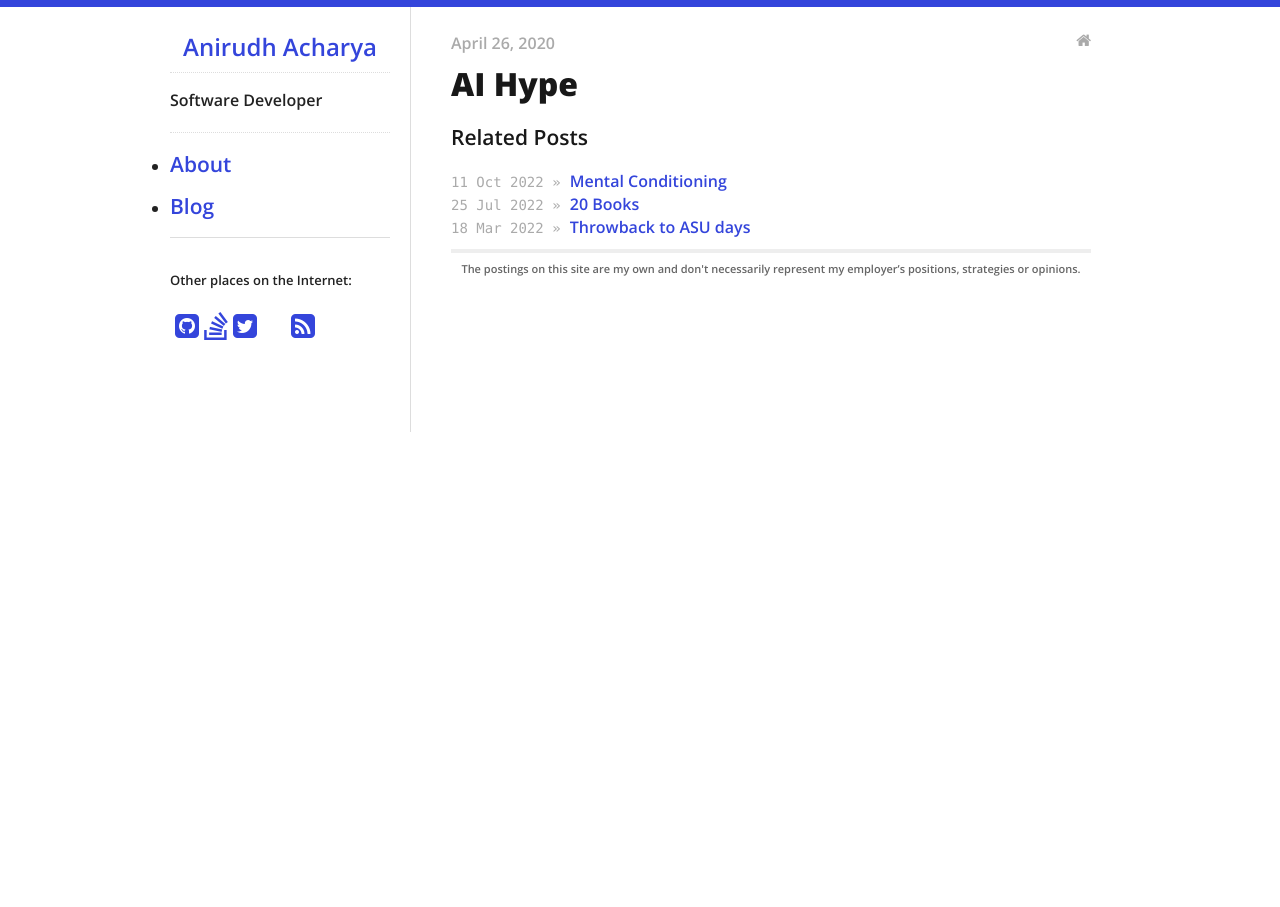
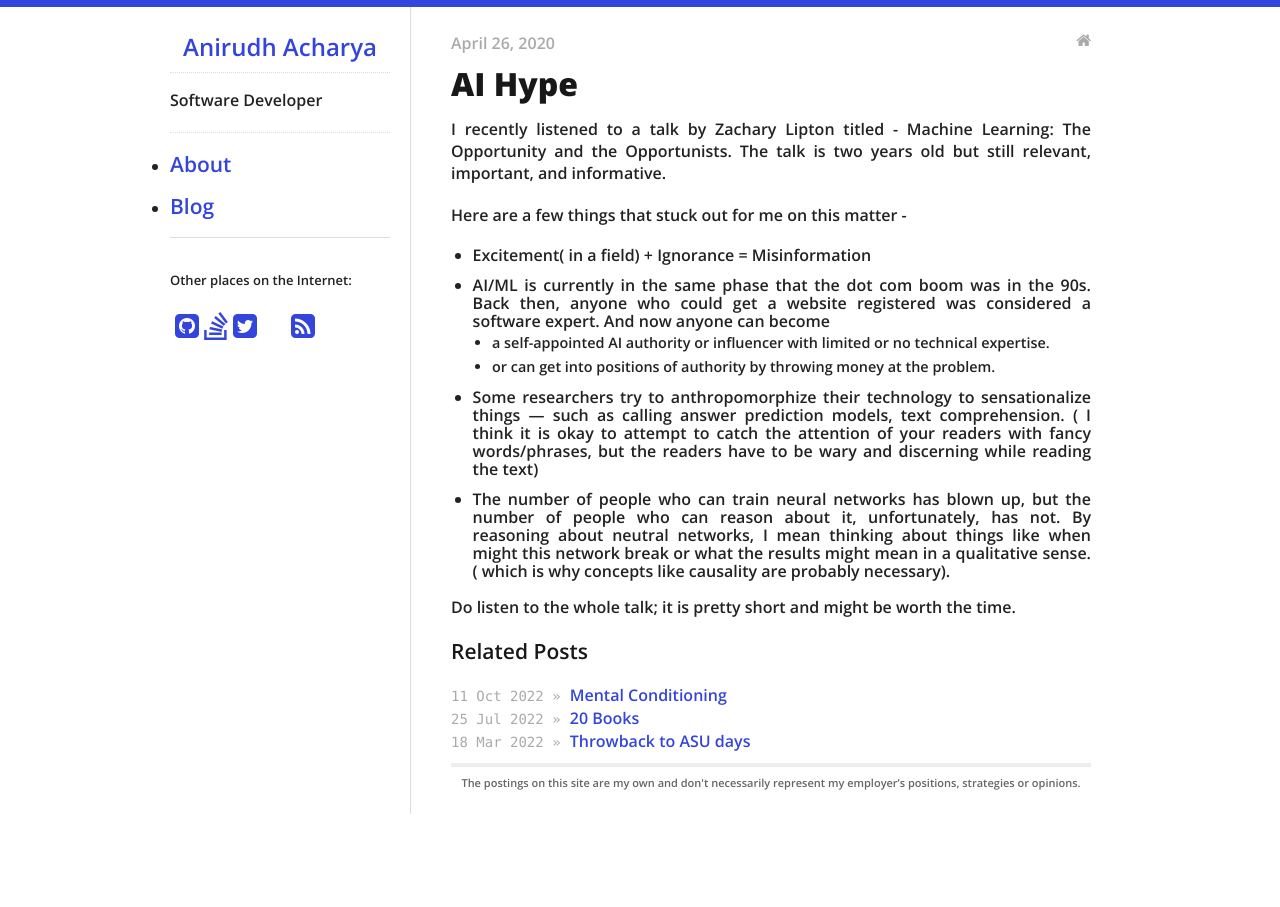
Before and after one commit to anirudhacharya12/anirudhacharya12.github.io, a Jekyll site: the page built from _posts/2020-12-26-ai-hype.md, in a window 1280 px wide. Built offline with Jekyll 4.4.1, drawn with Linux system fonts in a browser that asks for light colours.

Commit message:
new post

```diff
--- a/_posts/2020-12-26-ai-hype.md
+++ b/_posts/2020-12-26-ai-hype.md
@@ -5,3 +5,16 @@ date: 2020-04-26
 ---
 
 <style>body {text-align: justify}</style>
+
+I recently listened to a talk by Zachary Lipton titled - Machine Learning: The Opportunity and the Opportunists. The talk is two years old but still relevant, important, and informative.
+
+Here are a few things that stuck out for me on this matter -
+
+- Excitement( in a field) + Ignorance = Misinformation
+- AI/ML is currently in the same phase that the dot com boom was in the 90s. Back then, anyone who could get a website registered was considered a software expert. And now anyone can become
+  - a self-appointed AI authority or influencer with limited or no technical expertise.
+  - or can get into positions of authority by throwing money at the problem.
+- Some researchers try to anthropomorphize their technology to sensationalize things — such as calling answer prediction models, text comprehension. ( I think it is okay to attempt to catch the attention of your readers with fancy words/phrases, but the readers have to be wary and discerning while reading the text)
+- The number of people who can train neural networks has blown up, but the number of people who can reason about it, unfortunately, has not. By reasoning about neutral networks, I mean thinking about things like when might this network break or what the results might mean in a qualitative sense. ( which is why concepts like causality are probably necessary).
+
+Do listen to the whole talk; it is pretty short and might be worth the time.
```
Also changed, not shown: _posts/2019-12-21-sticky-situation.md (+7 -3 lines).
